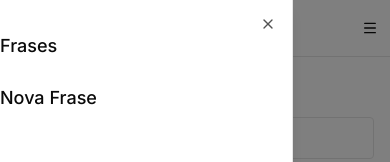
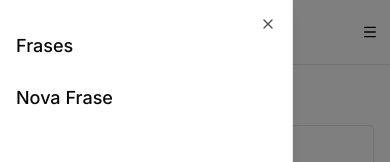
Before and after one commit to ubirajarafree/frasapp-cejusc, a Next.js app: page /nova-frase in a window 390 px wide. Both pictures are taken after a click on the button "Abrir menu". Shown: the top 162 px of the page. Built offline with nearby package versions, Linux system fonts and the light colour scheme.

Commit message:
work in progress

```diff
--- a/src/components/header.tsx
+++ b/src/components/header.tsx
@@ -8,15 +8,15 @@
 export function Header() {
   return (
     <header className="sticky top-0 z-50 w-full border-b bg-background/95 backdrop-blur supports-[backdrop-filter]:bg-background/60">
-      <div className="container flex h-14 items-center">
-        <div className="mr-4 hidden md:flex">
-          <Link href="/" className="mr-6 flex items-center space-x-2">
+      <div className="container flex items-center">
+        <div className="m-4 md:flex gap-6 items-center">
+          <Link href="/" className="flex items-center space-x-2">
             <Sparkles className="h-6 w-6 text-primary" />
-            <span className="hidden font-bold sm:inline-block">
+            <span className="font-bold text-2xl">
               FrasApp
             </span>
           </Link>
-          <nav className="flex items-center space-x-6 text-sm font-medium">
+          <nav className="hidden md:flex items-center space-x-6 text-sm font-medium">
             <Link href="/selecione-uma-frase">Frases</Link>
             <Link href="/nova-frase">Nova Frase</Link>
           </nav>
@@ -33,7 +33,7 @@
               <SheetTitle className="sr-only">
                 Menu de Navegação
               </SheetTitle>
-              <nav className="grid gap-6 text-lg font-medium mt-8">
+              <nav className="grid gap-6 text-lg font-medium mt-8 ml-4">
                 <Link href="/selecione-uma-frase" className="hover:text-foreground/80">Frases</Link>
                 <Link href="/nova-frase" className="hover:text-foreground/80">Nova Frase</Link>
               </nav>
```
